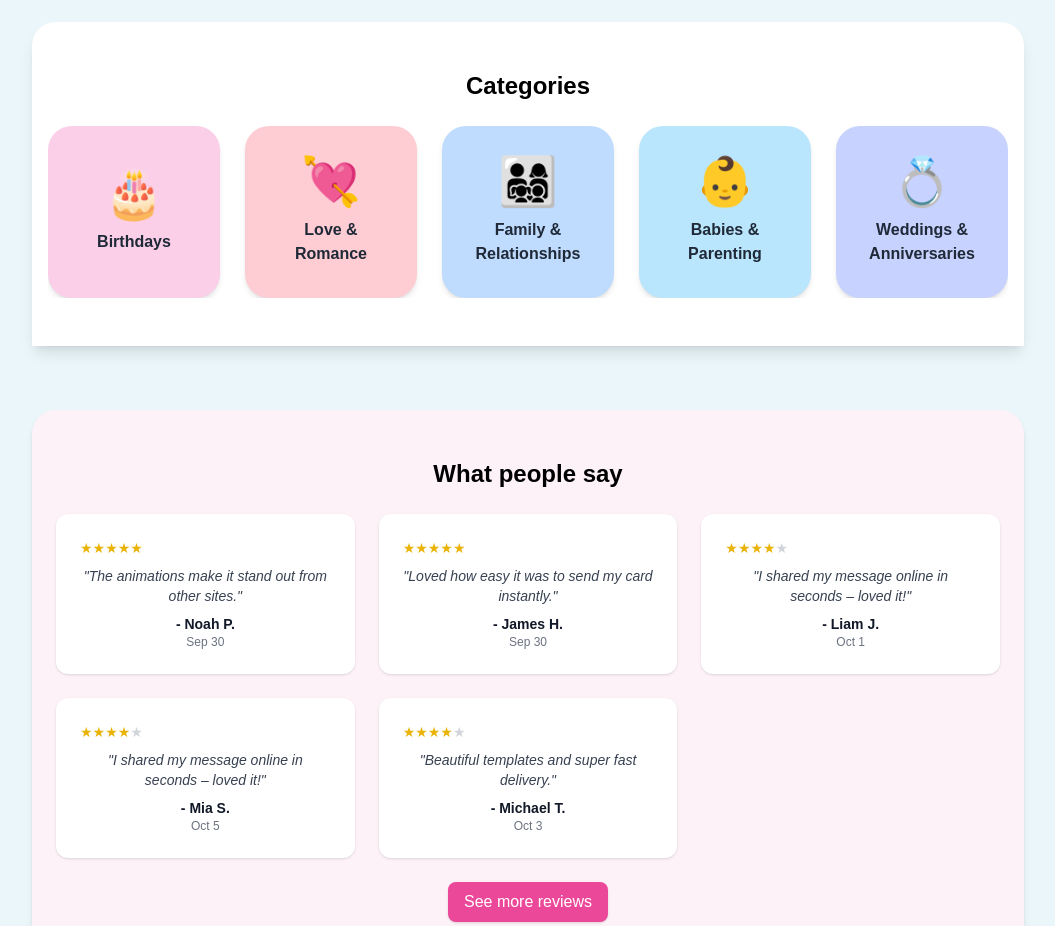
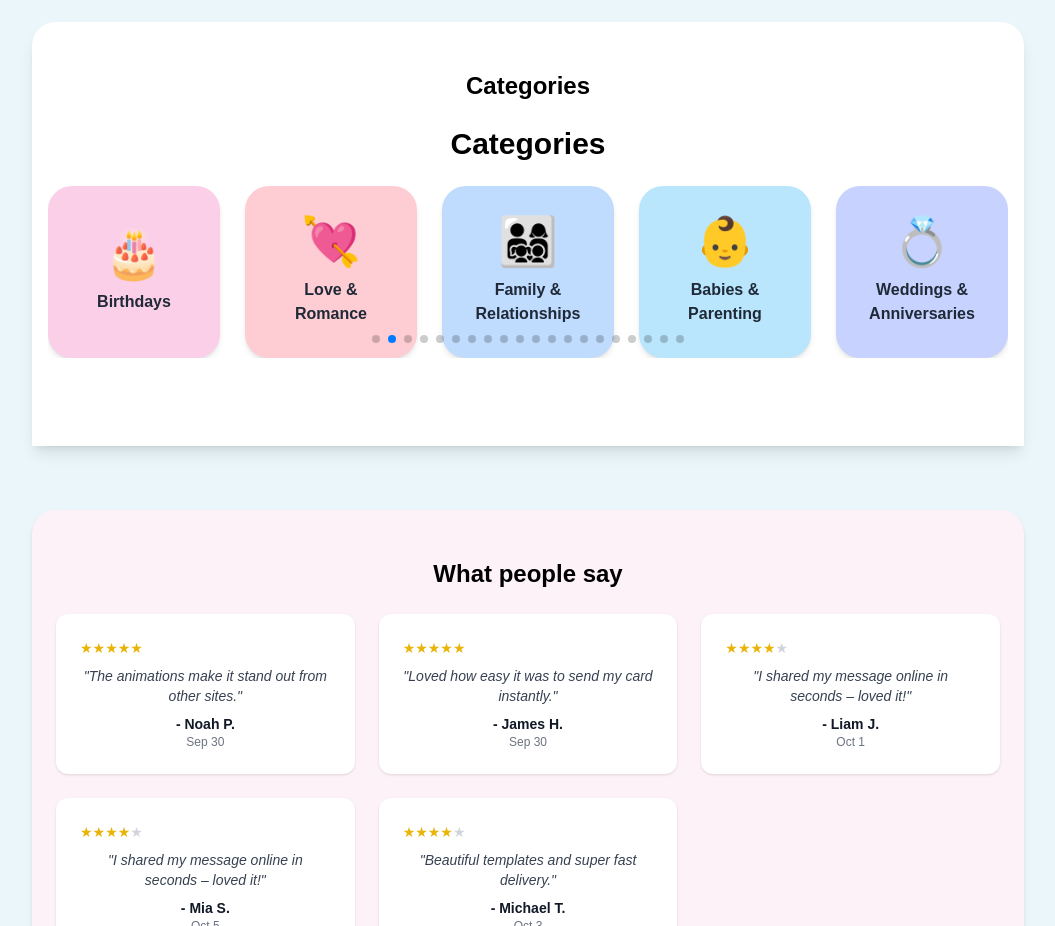
Before and after one commit to everwishhq-commits/EverWish, a Next.js app: page / in a window 1280 px wide. Shown: the part 800-1726 px from the top of the page, without its empty margins (112-1167 px from the left). Built offline with nearby package versions, Linux system fonts and the light colour scheme.

Commit message:
Update categories.js

```diff
--- a/app/components/categories.js
+++ b/app/components/categories.js
@@ -1,8 +1,10 @@
 "use client";
+
 import { Swiper, SwiperSlide } from "swiper/react";
-import { Autoplay } from "swiper/modules";
+import { Autoplay, Pagination } from "swiper/modules";
 import Link from "next/link";
 import "swiper/css";
+import "swiper/css/pagination";
 
 const mainCategories = [
   { name: "Seasonal & Holidays", emoji: "🎉", color: "bg-yellow-200", slug: "seasonal-holidays" },
@@ -20,8 +22,8 @@ const mainCategories = [
   { name: "Encouragement & Motivation", emoji: "🌟", color: "bg-yellow-100", slug: "encouragement-motivation" },
   { name: "Thank You & Appreciation", emoji: "🙏", color: "bg-violet-200", slug: "thank-you-appreciation" },
   { name: "Invitations & Events", emoji: "✉️", color: "bg-fuchsia-200", slug: "invitations-events" },
-  { name: "Religious & Spiritual", emoji: "🕯️", color: "bg-orange-200", slug: "religious-spiritual" },
-  { name: "Cultural & Regional", emoji: "🌍", color: "bg-stone-200", slug: "cultural-regional" },
+  { name: "Spiritual & Mindfulness", emoji: "🕯️", color: "bg-orange-200", slug: "spiritual-mindfulness" },
+  { name: "Art & Culture", emoji: "🎨", color: "bg-stone-200", slug: "art-culture" },
   { name: "Kids & Teens", emoji: "🧸", color: "bg-purple-200", slug: "kids-teens" },
   { name: "Humor & Memes", emoji: "😄", color: "bg-rose-100", slug: "humor-memes" },
   { name: "Pets & Animal Lovers", emoji: "🐾", color: "bg-green-100", slug: "pets" },
@@ -34,15 +36,18 @@ const mainCategories = [
 export default function Categories() {
   return (
     <div className="text-center">
+      <h2 className="text-2xl md:text-3xl font-bold mb-6">Categories</h2>
+
       <Swiper
         slidesPerView={2.3}
         spaceBetween={15}
         autoplay={{ delay: 3500, disableOnInteraction: false }}
+        pagination={{ clickable: true }}
         breakpoints={{
           640: { slidesPerView: 3.5, spaceBetween: 20 },
           1024: { slidesPerView: 5, spaceBetween: 25 },
         }}
-        modules={[Autoplay]}
+        modules={[Autoplay, Pagination]}
         className="overflow-visible"
       >
         {mainCategories.map((cat, i) => (
@@ -60,6 +65,9 @@ export default function Categories() {
           </SwiperSlide>
         ))}
       </Swiper>
+
+      {/* 🔵 Dots debajo del carrusel */}
+      <div className="flex justify-center mt-6 mb-4 custom-pagination" />
     </div>
   );
     }
```
